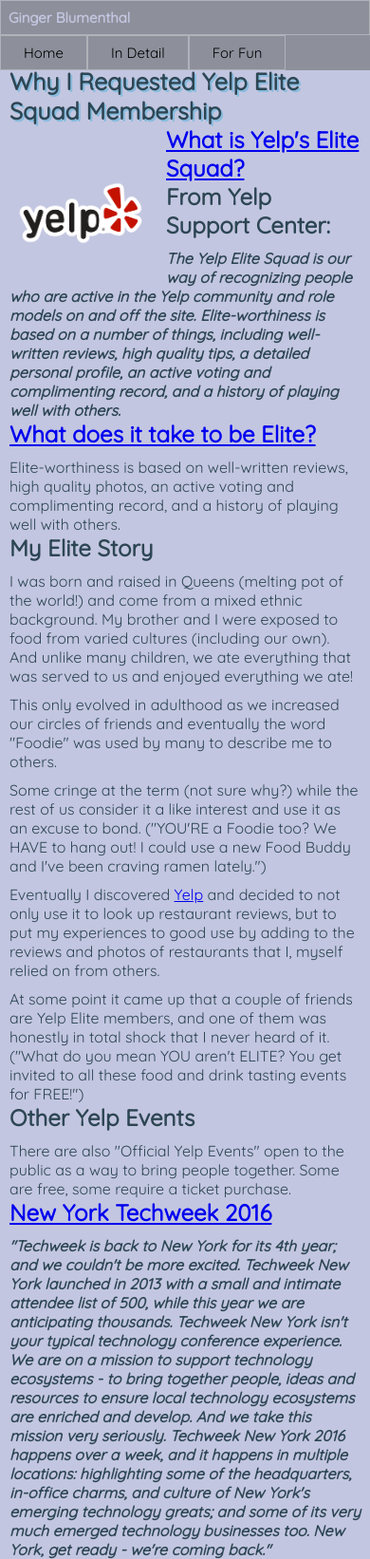
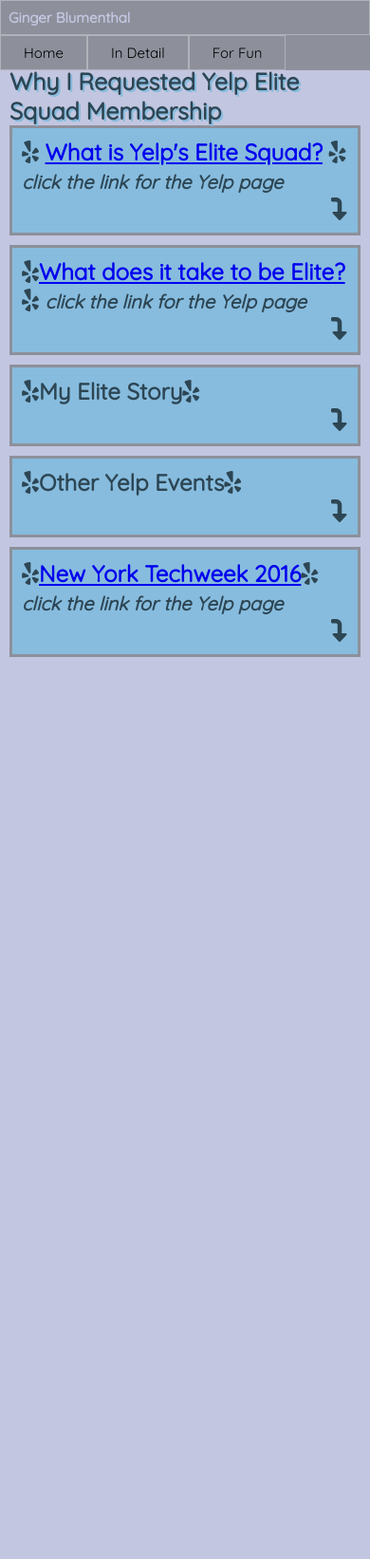
Before and after one commit to ginbutterfly/NYCDA-Web100-Final, a plain HTML site: page fun.html in a window 390 px wide. Shown: the whole page at 95% size. After the commit the page ends 844 px from the top, so only its background shows below. Drawn offline with nearby package versions, Linux system fonts and the light colour scheme.

Commit message:
updates to Fun page

```diff
--- a/fun.html
+++ b/fun.html
@@ -8,6 +8,7 @@
   		<link rel="stylesheet" type="text/css" href="style/navbar.css">
 		<link rel="stylesheet" type="text/css" href="style/fun.css">
 		<link href="https://fonts.googleapis.com/css?family=Quicksand" rel="stylesheet">
+		<script src="https://use.fontawesome.com/7e4101ceeb.js"></script>
 
 	</head>
 
@@ -26,37 +27,50 @@
 
 			<h1 id="main-heading2">Why I Requested Yelp Elite Squad Membership</h1>
 
-			<div id="yelp-pic"><img src="images/yelp-2c.png"></div>
+			<!-- <div id="yelp-pic"><img src="images/yelp-2c.png"></div> -->
 
-			<h2><a href="http://www.yelp-support.com/article/What-is-Yelps-Elite-Squad?l=en_US" target="_blank">What is Yelp's Elite Squad?</a></h2>
+			<h2 id="head-drop1"><i class="fa fa-yelp" aria-hidden="true"></i>
+				<a href="http://www.yelp-support.com/article/What-is-Yelps-Elite-Squad?l=en_US" target="_blank">What is Yelp's Elite Squad?</a>
+				<i class="fa fa-yelp" aria-hidden="true"></i>
+				<small><em>   click the link for the Yelp page</em></small>
+				<div align="right"><i class="fa fa-level-down" aria-hidden="true"></i></div>
+			</h2>
 
-			<h2 class="red">From Yelp Support Center:</h2>
+			<p class="red1"><strong><a href="http://www.yelp-support.com/article/What-is-Yelps-Elite-Squad?l=en_US" target="_blank">From Yelp Support Center:</a></strong></p>
 
-			<p class="red"><em><strong>The Yelp Elite Squad is our way of recognizing people who are active in the Yelp community and role models on and off the site. Elite-worthiness is based on a number of things, including well-written reviews, high quality tips, a detailed personal profile, an active voting and complimenting record, and a history of playing well with others.</strong></em></p>
+			<p class="red1"><em><strong>The Yelp Elite Squad is our way of recognizing people who are active in the Yelp community and role models on and off the site. Elite-worthiness is based on a number of things, including well-written reviews, high quality tips, a detailed personal profile, an active voting and complimenting record, and a history of playing well with others.</strong></em></p>
 
-			<h2><a href="https://www.yelp.com/elite" target="_blank">What does it take to be Elite?</a></h2>
+			<h2 id="head-drop2"><i class="fa fa-yelp" aria-hidden="true">
+				</i><a href="https://www.yelp.com/elite" target="_blank">What does it take to be Elite?</a>
+				<i class="fa fa-yelp" aria-hidden="true"></i>
+				<small><em>   click the link for the Yelp page</em></small>
+				<div align="right"><i class="fa fa-level-down" aria-hidden="true"></i></div>
+			</h2>
 
-			<p class="red">Elite-worthiness is based on well-written reviews, high quality photos, an active voting and complimenting record, and a history of playing well with others.</p>
+			<p class="red2">Elite-worthiness is based on well-written reviews, high quality photos, an active voting and complimenting record, and a history of playing well with others.</p>
 
-			<h2 class="red">My Elite Story</h2>
+			<h2 id="head-drop3"><i class="fa fa-yelp" aria-hidden="true"></i>My Elite Story<i class="fa fa-yelp" aria-hidden="true"></i><div align="right"><i class="fa fa-level-down" aria-hidden="true"></i></div></h2>
 
-			<p class="red">I was born and raised in Queens (melting pot of the world!) and come from a mixed ethnic background.  My brother and I were exposed to food from varied cultures (including our own).  And unlike many children, we ate everything that was served to us and enjoyed everything we ate!</p>
+			<p class="red3">I was born and raised in Queens (melting pot of the world!) and come from a mixed ethnic background.  My brother and I were exposed to food from varied cultures (including our own).  And unlike many children, we ate everything that was served to us and enjoyed everything we ate!</p>
 
-			<p class="red">This only evolved in adulthood as we increased our circles of friends and eventually the word "Foodie" was used by many to describe me to others.</p>
+			<p class="red3">This only evolved in adulthood as we increased our circles of friends and eventually the word "Foodie" was used by many to describe me to others.</p>
 
-			<p class="red">Some cringe at the term (not sure why?) while the rest of us consider it a like interest and use it as an excuse to bond. ("YOU'RE a Foodie too? We HAVE to hang out!  I could use a new Food Buddy and I've been craving ramen lately.")</p>
+			<p class="red3">Some cringe at the term (not sure why?) while the rest of us consider it a like interest and use it as an excuse to bond. ("YOU'RE a Foodie too? We HAVE to hang out!  I could use a new Food Buddy and I've been craving ramen lately.")</p>
 
-			<p class="red">Eventually I discovered <a href="https://www.yelp.com" target="_blank">Yelp</a> and decided to not only use it to look up restaurant reviews, but to put my experiences to good use by adding to the reviews and photos of restaurants that I, myself relied on from others.</p>
+			<p class="red3">Eventually I discovered <a href="https://www.yelp.com" target="_blank">Yelp</a> and decided to not only use it to look up restaurant reviews, but to put my experiences to good use by adding to the reviews and photos of restaurants that I, myself relied on from others.</p>
 
-			<p class="red">At some point it came up that a couple of friends are Yelp Elite members, and one of them was honestly in total shock that I never heard of it.  ("What do you mean YOU aren't ELITE? You get invited to all these food and drink tasting events for FREE!")</p>
+			<p class="red3">At some point it came up that a couple of friends are Yelp Elite members, and one of them was honestly in total shock that I never heard of it.  ("What do you mean YOU aren't ELITE? You get invited to all these food and drink tasting events for FREE!")</p>
 
-			<h2 class="red">Other Yelp Events</h2>
+			<h2 id="head-drop4"><i class="fa fa-yelp" aria-hidden="true"></i>Other Yelp Events<i class="fa fa-yelp" aria-hidden="true"></i><div align="right"><i class="fa fa-level-down" aria-hidden="true"></i></div></h2>
 
-			<p class="red">There are also "Official Yelp Events" open to the public as a way to bring people together.  Some are free, some require a ticket purchase.</p>
+			<p class="red4">There are also "Official Yelp Events" open to the public as a way to bring people together.  Some are free, some require a ticket purchase.</p>
 
-			<h2><a href="https://www.yelp.com/events/new-york-new-york-techweek-2016" target="_blank">New York Techweek 2016</a></h2>
+			<h2 id="head-drop5"><i class="fa fa-yelp" aria-hidden="true"></i><a href="https://www.yelp.com/events/new-york-new-york-techweek-2016" target="_blank">New York Techweek 2016</a><i class="fa fa-yelp" aria-hidden="true"></i>
+				<small><em>   click the link for the Yelp page</em></small>
+				<div align="right"><i class="fa fa-level-down" aria-hidden="true"></i></div>
+			</h2>
 
-			<p class="red"><em><strong>"Techweek is back to New York for its 4th year; and we couldn't be more excited. Techweek New York launched in 2013 with a small and intimate attendee list of 500, while this year we are anticipating thousands. Techweek New York isn't your typical technology conference experience.  We are on a mission to support technology ecosystems - to bring together people, ideas and resources to ensure local technology ecosystems are enriched and develop. And we take this mission very seriously. Techweek New York 2016 happens over a week, and it happens in multiple locations: highlighting some of the headquarters, in-office charms, and culture of New York's emerging technology greats; and some of its very much emerged technology businesses too.  New York, get ready - we're coming back."</strong></em></p>
+			<p class="red5"><em><strong>"Techweek is back to New York for its 4th year; and we couldn't be more excited. Techweek New York launched in 2013 with a small and intimate attendee list of 500, while this year we are anticipating thousands. Techweek New York isn't your typical technology conference experience.  We are on a mission to support technology ecosystems - to bring together people, ideas and resources to ensure local technology ecosystems are enriched and develop. And we take this mission very seriously. Techweek New York 2016 happens over a week, and it happens in multiple locations: highlighting some of the headquarters, in-office charms, and culture of New York's emerging technology greats; and some of its very much emerged technology businesses too.  New York, get ready - we're coming back."</strong></em></p>
 
 		</div>
 
--- a/scripts/scripts.js
+++ b/scripts/scripts.js
@@ -1,5 +1,6 @@
 $(document).ready(function(){
 
+	$(".red1, .red2, .red3, .red4, .red5").hide();
 
 	$( "p" ).hover(function() {
 	  		$( this ).css( "color", "#8D909B" );
@@ -39,7 +40,7 @@ $(document).ready(function(){
 	  		$( this ).css( {
 	  			"border-style": "solid",
 	  			"border-color": "#eaf2ef",
-	  		"background-color": "#2d4654",
+	  			"background-color": "#2d4654",
 	  		});
 	  	}, function() {
 	  		$( this ).css( {
@@ -69,11 +70,31 @@ $(document).ready(function(){
 	  		$( this ).css( "color", "#2d4654" );
 	});
 
-	$( ".red" ).hover(function() {
+	$( ".red1, .red2, .red3, .red4, .red5" ).hover(function() {
 	  		$( this ).css( "color", "red" );
 	  	}, function() {
 	  		$( this ).css( "color", "#2d4654" );
 	});
 
+	$("#head-drop1").click(function(){
+      $(".red1").slideToggle("slow");
+   });
+
+   $("#head-drop2").click(function(){
+      $(".red2").slideToggle("slow");
+   });
+
+   $("#head-drop3").click(function(){
+      $(".red3").slideToggle("slow");
+   });
+
+   $("#head-drop4").click(function(){
+      $(".red4").slideToggle("slow");
+   });
+
+   $("#head-drop5").click(function(){
+      $(".red5").slideToggle("slow");
+   });
+
 
 });
--- a/style/fun.css
+++ b/style/fun.css
@@ -13,7 +13,14 @@ p {
 	margin-top: 10px;
 }
 
-
+h2 {
+/*	width: 900px;*/
+	background-color: #87bcde;
+   border: solid 3px #8d909b;
+   padding: 10px;
+   margin-bottom: 10px;
+   box-sizing: border-box;
+}
 
 #fun-content {
 	margin-top: 70px;
@@ -25,13 +32,26 @@ p {
 	text-shadow: 2px 2px #87BCDE;
 }
 
-#yelp-pic img{
+/*#yelp-pic img{
 	display: inline-block;
 	border-radius: 8px;
 	float: left;
 	margin: 50px 15px 15px 0px;
 	width: 200px;
 	height: auto;
+}*/
+
+.red1, .red2, .red3, .red4, .red5 {
+	background-color: #eaf2ef;
+   border: solid 3px #8d909b;
+   padding: 10px;
+   margin-bottom: 10px;
+   box-sizing: border-box;
+
+}
+
+.fa fa-level-down {
+	float: right;
 }
 
 /* mobile styles */
```
Also changed, not shown: 1 other file.
